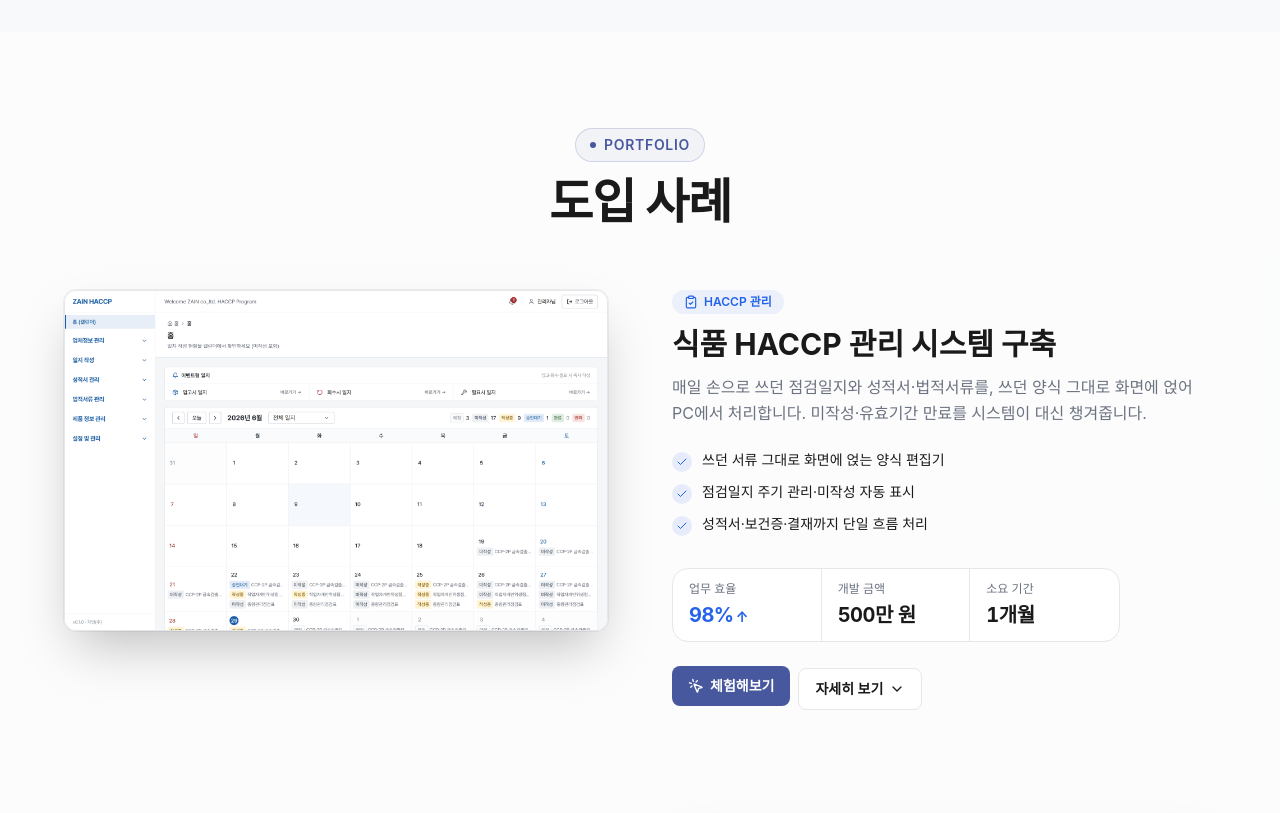
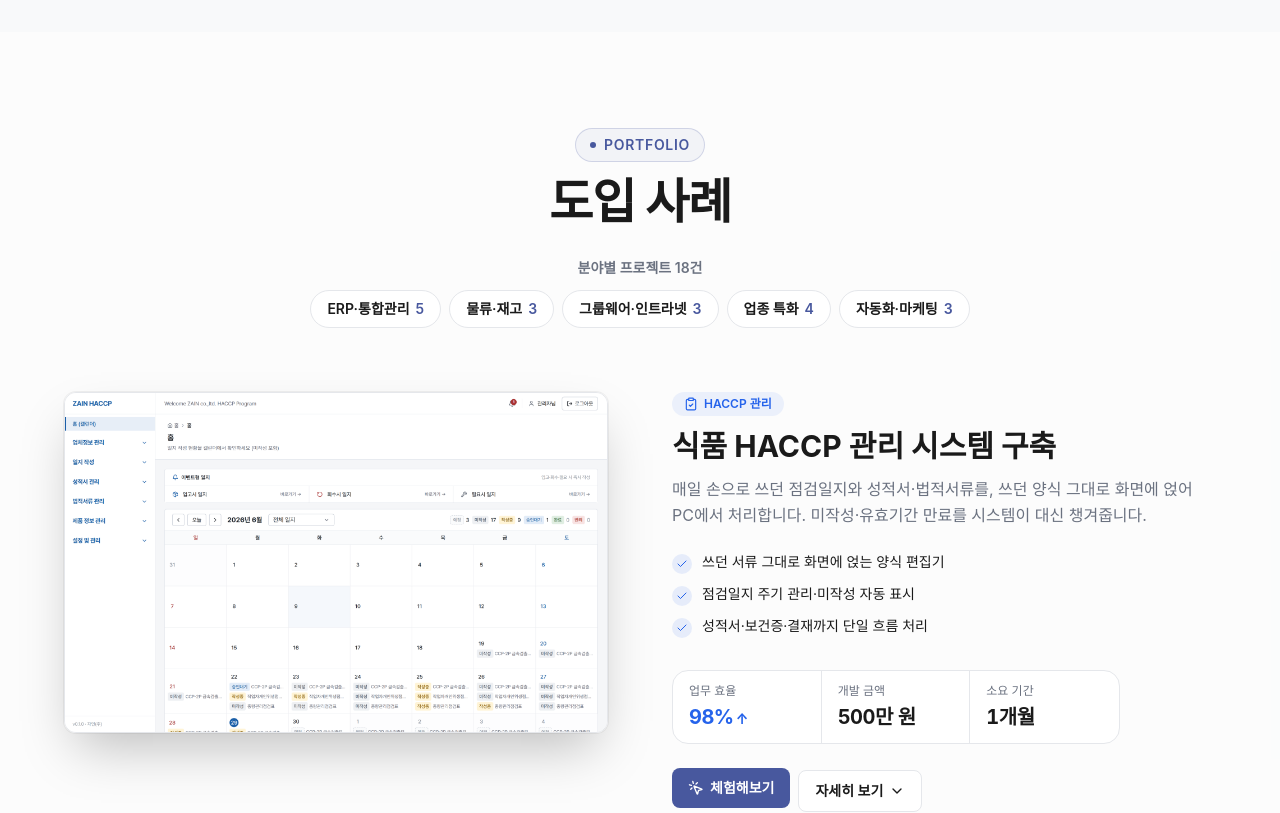
Before and after one commit to YnexKimdoyeon/yenxweb, a Next.js app: page / in a window 1280 px wide. Shown: the part 3560-4373 px from the top of the page. Built offline with nearby package versions, Linux system fonts and the light colour scheme; no server answers; a web font is replaced by a local one.

Commit message:
홈 도입사례: 분야별 프로젝트 칩 추가(누르면 포트폴리오 해당 탭)

```diff
--- a/components/cases-section.tsx
+++ b/components/cases-section.tsx
@@ -7,7 +7,7 @@ import Link from "next/link"
 import { useCallback, useState } from "react"
 import { CaseGallery, type GalleryData } from "@/components/case-gallery"
 import { DemoModal, type DemoTarget } from "@/components/demo-modal"
-import { cases, demoHref } from "@/lib/cases-data"
+import { caseFields, cases, demoHref } from "@/lib/cases-data"
 
 export function CasesSection({
   showHeader = true,
@@ -47,6 +47,27 @@ export function CasesSection({
             <h2 className="text-4xl font-bold tracking-tight text-foreground md:text-5xl">
               도입 사례
             </h2>
+            {/* 분야 바로가기: 누르면 포트폴리오의 해당 분야 탭으로 */}
+            {featured && (
+              <div className="mx-auto mt-8 max-w-4xl">
+                <p className="mb-3 text-sm font-semibold text-muted-foreground">분야별 프로젝트 {cases.length}건</p>
+                <div className="flex flex-wrap justify-center gap-2">
+                  {caseFields.map((f) => {
+                    const inField = cases.filter((c) => c.field === f.id)
+                    return (
+                      <Link
+                        key={f.id}
+                        href={`/portfolio/software#${inField[0].slug}`}
+                        className="inline-flex items-center gap-1.5 rounded-full border border-border bg-card px-4 py-2 text-sm font-semibold text-foreground transition-colors hover:border-primary/40 hover:text-primary"
+                      >
+                        {f.label}
+                        <span className="text-primary">{inField.length}</span>
+                      </Link>
+                    )
+                  })}
+                </div>
+              </div>
+            )}
           </motion.div>
         )}
 
```
